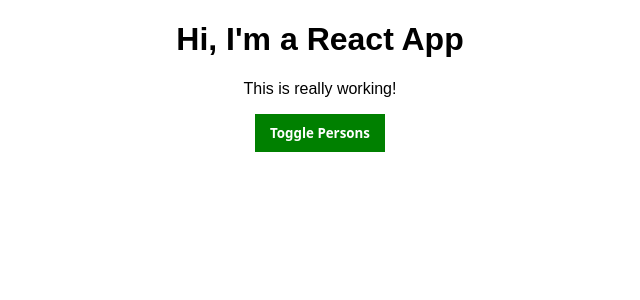
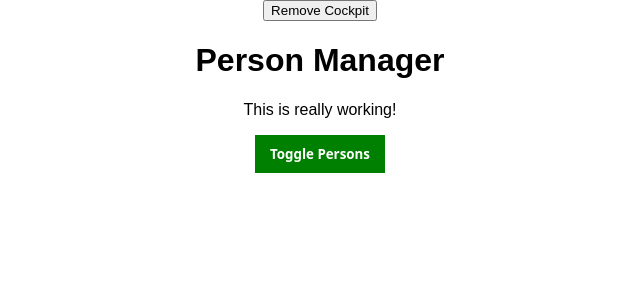
Before and after one commit to Beroozam/react-complete-guide, a React app: page / in a window 1280 px wide. Shown: the top 300 px of the page, without its empty margins (320-960 px from the left). Built offline with nearby package versions, Linux system fonts and the light colour scheme.

Commit message:
shouldComponent

```diff
--- a/src/components/Cockpit/Cockpit.js
+++ b/src/components/Cockpit/Cockpit.jsx
@@ -1,7 +1,24 @@
-import React from 'react'
+import React ,{ useEffect } from 'react'
 import classes from './Cockpit.css'
 
 const cockpit = (props) => {
+    useEffect(() => {
+      console.log('[Cockpit.js] useEffect')
+      // Http Request...
+      setTimeout(() => {
+        alert('Saved data to cloud!')
+      },1000)
+      return () => {
+        console.log('[Cockpit.js] cleanup work in useEffect')
+      }
+    } , [])
+
+    // useEffect(() => {
+    //   console.log('[Cockpit.js] 2nd useEffect')
+    //   return () => {
+    //     console.log('[Cockpit.js] cleanup work in 2nd useEffect')
+    //   }
+    // })
 
     const assignedClasses = [];
     let btnClass = '';
@@ -18,7 +35,7 @@
 
     return(
         <div className={classes.App}>
-            <h1>Hi, I'm a React App</h1>
+            <h1>{props.title}</h1>
             <p className={assignedClasses.join(' ')}>This is really working!</p>
             <button className={btnClass} onClick={props.clicked}>Toggle Persons</button>
         </div>
--- a/src/components/Persons/Person/person.js
+++ b/src/components/Persons/Person/person.jsx
@@ -4,6 +4,7 @@
 
 
 const person = (props) => {
+    console.log('[Person.js rendering...]')
     return (
         <div className={classes.Person}>
             <p onClick={props.click}>I'm a {props.name} and I am {props.age} years old!</p>
--- a/src/components/Persons/Persons.js
+++ b/src/components/Persons/Persons.js
@@ -1,14 +1,45 @@
-import React from 'react'
+import React, { Component } from 'react'
 import Person from './Person/person'
 
-const persons = (props) => props.persons.map((person , index) => {
-    return <Person
-              click={props.clicked.bind(this,index)}
-              name={person.name}
-              age={person.age}
-              key={person.id}
-              changed={(event) => props.changed(event,person.id)} />
+class Persons extends Component {
+    // static getDerivedStateFromProps (props,state){
+    //     console.log('[Persons.js] getDerivedStateFromProps',props);
+    //     return state;
+    // }
 
-  })
+    shouldComponentUpdate(nextProps,nextState){
+        console.log('[Persons.js] shouldComponentUpdate');
+        if( nextProps.persons !== this.props.persons){
+            return true;
+        }
+    }
 
-  export default persons;
+    getSnapshotBeforeUpdate(prevProps,prevState){
+        console.log('[Persons.js] getSnapshotBeforeUpdate')
+        return { Message:'Snapshot!' };
+    }
+
+    componentDidUpdate(prevProps,prevState,snapshot){
+        console.log('[Persons.js] componentDidUpdate')
+        console.log(snapshot);
+    }
+
+    componentWillUnmount(){
+        console.log('[Persons.js] componentWillUnmount')
+    }
+
+    render() {
+        console.log('Persons.js rendering...')
+        return this.props.persons.map((person , index) => {
+        return <Person
+                    click={this.props.clicked.bind(this,index)}
+                    name={person.name}
+                    age={person.age}
+                    key={person.id}
+                    changed={(event) => this.props.changed(event,person.id)} />
+
+        })
+    }
+}
+
+export default Persons;
--- a/src/containers/App.js
+++ b/src/containers/App.jsx
@@ -1,11 +1,15 @@
 import React, { Component} from 'react';
-// import './App.css';
 import classes from './App.css'
 import Persons from '../components/Persons/Persons'
 import Cockpit from '../components/Cockpit/Cockpit'
 
 
 class App extends Component {
+  constructor(props){
+    super(props)
+    console.log('[App.js] constructor')
+
+  }
   state = {
     persons:[
       {id : "id1" , name : "Max" , age:28},
@@ -13,7 +17,30 @@
       {id : "id3" , name: "Stephanie" , age:40}
     ],
     otherState: "some other value",
-    showPersons:false
+    showPersons:false,
+    showCockpit:true
+  }
+
+  static getDerivedStateFromProps (props,state){
+    console.log('[App.js] getDerivedStateFromProps',props);
+    return state;
+  }
+
+  // componentWillMount(){
+  //   console.log('[App.js] componentWillMount')
+  // }
+
+  componentDidMount () {
+    console.log('[App.js] componentDidMount')
+  }
+
+  shouldComponentUpdate(nextProps, nextState){
+    console.log('[App.js] shouldComponentUpdate');
+    return true;
+  }
+
+  componentDidUpdate(){
+    console.log('[App.js] componentDidUpdate');
   }
 
   nameChangedHandler = (event , id) => {
@@ -49,6 +76,8 @@
   }
 
   render(){
+    console.log('[App.js render]')
+
     let persons = null;
 
     if(this.state.showPersons){
@@ -63,11 +92,18 @@
 
     return (
       <div className={classes.App}>
-        <Cockpit
+        <button
+          onClick={() => {this.setState({showCockpit:false})}}
+        >
+          Remove Cockpit
+        </button>
+        { this.state.showCockpit ? <Cockpit
           showPersons={this.state.showPersons}
           persons={this.state.persons}
           clicked={this.togglePersonsHandler}
-        />
+          title={this.props.appTitle}
+
+        /> : null }
         {persons}
       </div>
     );
--- a/src/index.js
+++ b/src/index.js
@@ -4,5 +4,5 @@
 import App from './containers/App';
 import registerServiceWorker from './registerServiceWorker';
 
-ReactDOM.render(<App />, document.getElementById('root'));
+ReactDOM.render(<App appTitle="Person Manager"/>, document.getElementById('root'));
 registerServiceWorker();
```
